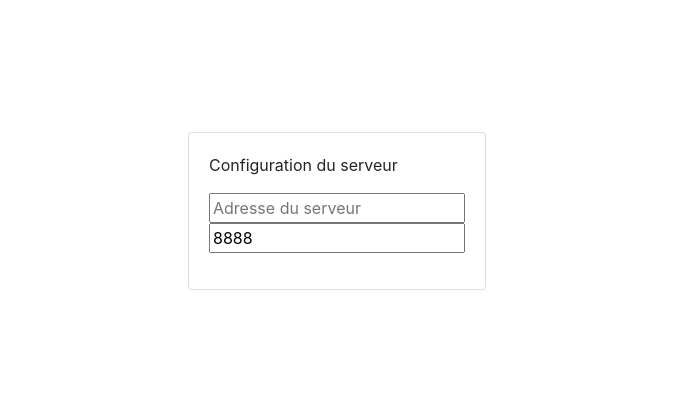
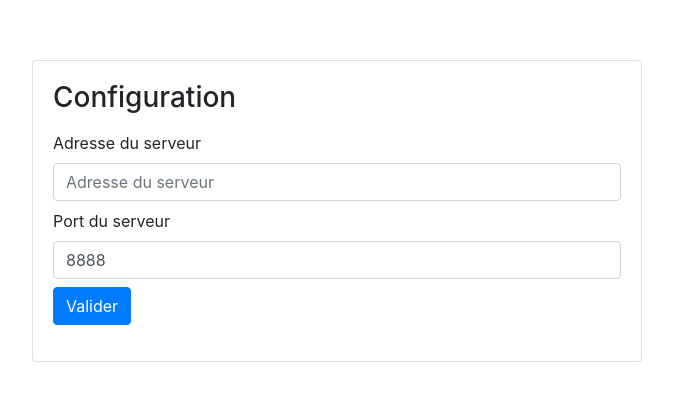
Before and after one commit to AtlantisCorp/scab, an Electron app: page app/pages/configure-server/index.html in a window 1024 px wide. Shown: the part 189-590 px from the top of the page, without its empty margins (175-848 px from the left). Drawn offline with nearby package versions, Linux system fonts and the light colour scheme.

Commit message:
ending the day

```diff
--- a/app/pages/configure-server/index.html
+++ b/app/pages/configure-server/index.html
@@ -11,21 +11,30 @@
 <body>
     <div class="container h-100">
         <div class="row h-100">
-            <div class="col"></div>
-            <div class="col align-self-center">
+            <div class="col-2"></div>
+            <div class="col-8 align-self-center">
                 <div class="card card-block">
                     <div class="card-body">
-                        <div class="card-title">Configuration du serveur</div>
+                        <div class="card-title">
+                            <h3>Configuration</h3>
+                        </div>
                         <p class="card-text">
-                            <form>
-                                <input type="text" placeholder="Adresse du serveur" name="serverHost" />
-                                <input type="number" value="8888" name="serverPort" />
+                            <form id="configureForm">
+                                <div class="mb-2">
+                                    <label for="serverHost" class="form-label">Adresse du serveur</label>
+                                    <input class="form-control" type="text" placeholder="Adresse du serveur" id="serverHost" name="serverHost" />
+                                </div>
+                                <div class="mb-2">
+                                    <label for="serverPort" class="form-label">Port du serveur</label>
+                                    <input class="form-control" type="number" value="8888" id="serverPort" name="serverPort" />
+                                </div>
+                                <button type="submit" class="btn btn-primary">Valider</button>
                             </form>
                         </p>
                     </div>
                 </div>
             </div>
-            <div class="col"></div>
+            <div class="col-2"></div>
          </div>
     </div>
 
--- a/app/pages/configure-server/renderer.js
+++ b/app/pages/configure-server/renderer.js
@@ -1,4 +1,8 @@
 const $ = require('jquery')
-const bootstrap = require('bootstrap')
 
-console.log('configure server page')
+$(() => {
+    $('#configureForm').on('submit', (e) => {
+        e.preventDefault()
+        console.log('saving data')
+    })
+})
```
